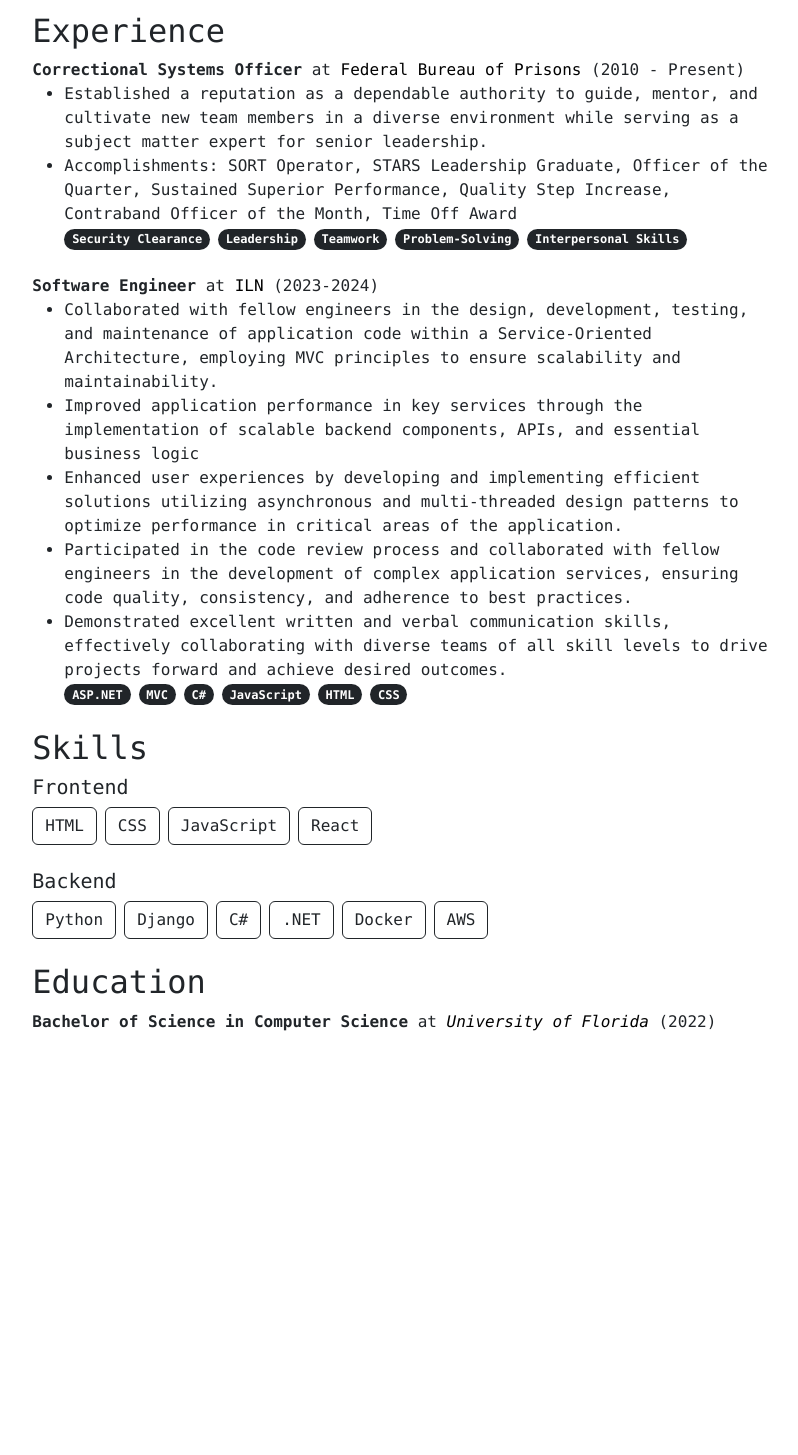
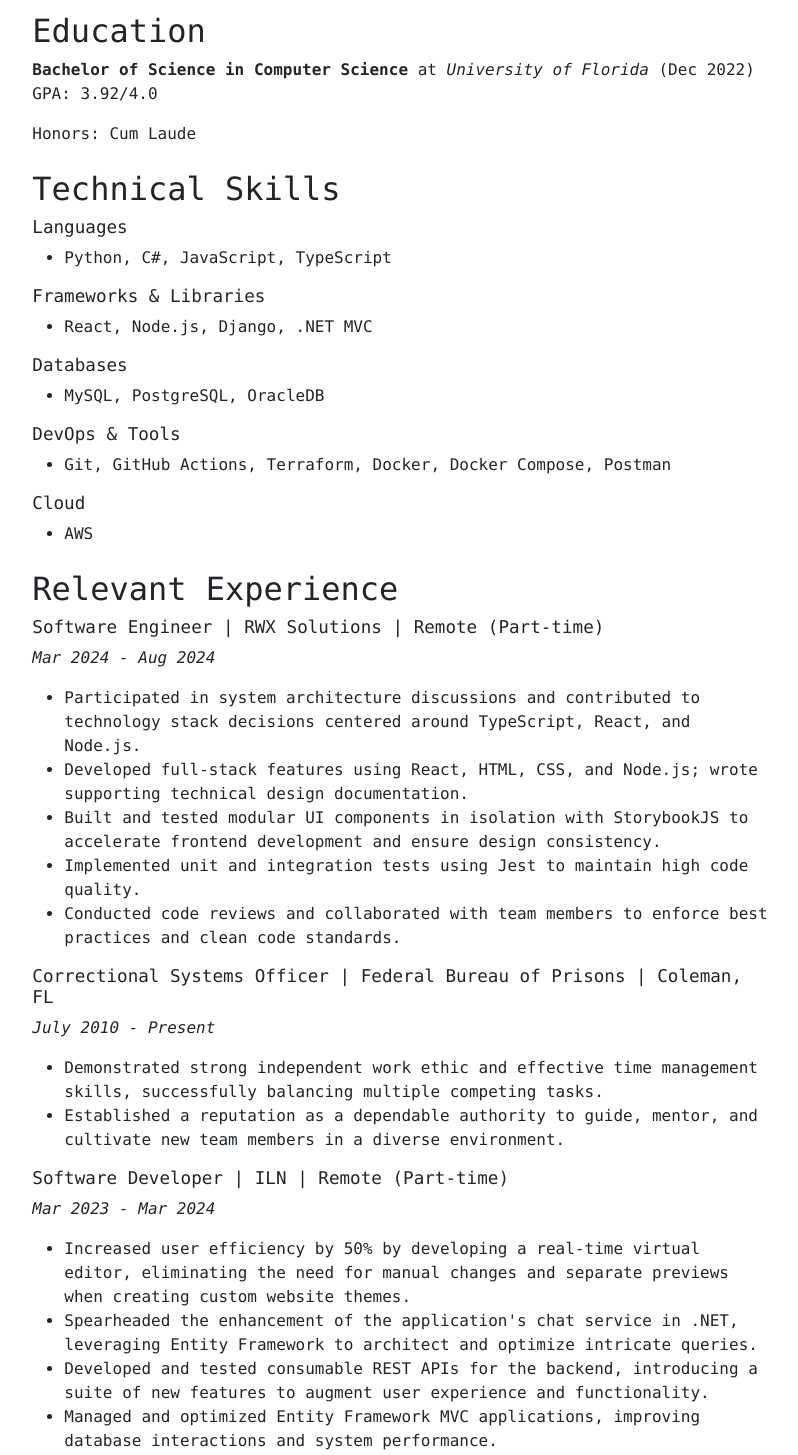
Before and after one commit to bryangators/portfolio, a React (Vite) app in the folder frontend/: page /resume in a window 1280 px wide. Shown: the part 100-1555 px from the top of the page, without its empty margins (237-1035 px from the left). Before the commit the page ends 1190 px from the top, so only its background shows below. Built offline with nearby package versions, Linux system fonts and the light colour scheme; no server answers.

Commit message:
revert data issue with projects page

```diff
--- a/frontend/src/components/Project.jsx
+++ b/frontend/src/components/Project.jsx
@@ -1,6 +1,5 @@
-import React from "react";
 import { Container } from "react-bootstrap";
-import MarkdownRenderer from "./MarkdownRenderer";
+import MarkdownRenderer from "../utils/MarkdownRenderer";
 import "./Project.css"
 
 function Project({title, full_desc, date}) {
--- a/frontend/src/components/ProjectCard.jsx
+++ b/frontend/src/components/ProjectCard.jsx
@@ -1,4 +1,3 @@
-import React from "react";
 import { Badge, Card,} from "react-bootstrap";
 import { ValidateToken } from "../api/apiService";
 import { useNavigate } from "react-router-dom";
--- a/frontend/src/pages/Home.jsx
+++ b/frontend/src/pages/Home.jsx
@@ -1,4 +1,3 @@
-import React from 'react';
 import { Container, Button, Stack } from 'react-bootstrap';
 import { Link } from 'react-router-dom';
 import './Home.css'
--- a/frontend/src/pages/ProjectDisplay.jsx
+++ b/frontend/src/pages/ProjectDisplay.jsx
@@ -1,4 +1,4 @@
-import React, { useState, useEffect } from 'react';
+import { useState, useEffect } from 'react';
 import { useParams } from 'react-router-dom';
 import ToastNotification from '../utils/ToastNotification';
 import Project from '../components/Project';
--- /dev/null
+++ b/frontend/src/pages/Resume.css
@@ -0,0 +1,3 @@
+.resume-page h5 {
+    font-size: 1.1rem;
+}
--- a/frontend/src/pages/Resume.jsx
+++ b/frontend/src/pages/Resume.jsx
@@ -1,69 +1,87 @@
-import React from 'react';
-import { Container, Row, Col, Stack, Button, Badge } from 'react-bootstrap';
-import { Link } from 'react-router-dom';
+import { Container, Row, Col, Stack } from 'react-bootstrap';
+import "./Resume.css"
 
-function Project() {
+function Resume() {
   return (
-        <Container className="home-page text-start p-2">
+    <Container className="resume-page text-start p-2">
       <Row className='mt-5'>
         <Col md={8} className="mx-auto">
-                    <h2>Experience</h2>
-                    <strong>Correctional Systems Officer</strong> at <Link to={"https://www.bop.gov/"} target="_blank" rel="noopener noreferrer">Federal Bureau of Prisons</Link> (2010 - Present)
+          <h2>Education</h2>
+          <strong>Bachelor of Science in Computer Science</strong> at <em> University of Florida</em> (Dec 2022)
+          <p>GPA: 3.92/4.0</p>
+          <p>Honors: Cum Laude</p>
+        </Col>
+      </Row>
+      <Row className='mt-2'>
+        <Col md={8} className="mx-auto">
+            <h2>Technical Skills</h2>
+
+            <h5>Languages</h5>
             <ul>
-                        <li>Established a reputation as a dependable authority to guide, mentor, and cultivate new team members in a diverse environment while serving as a subject matter expert for senior leadership.</li>
-                        <li>Accomplishments: SORT Operator, STARS Leadership Graduate, Officer of the Quarter, Sustained Superior Performance, Quality Step Increase, Contraband Officer of the Month, Time Off Award</li>
-                        <li style={{listStyle: 'none'}}>
-                            {['Security Clearance', 'Leadership', 'Teamwork', 'Problem-Solving', 'Interpersonal Skills'].map((skill, index) => (
-                                <Badge key={index} pill bg="dark" className='me-2 mb-2'>{skill}</Badge>
-                            ))}
+                <li>Python, C#, JavaScript, TypeScript</li>
+            </ul>
+            <h5>Frameworks & Libraries</h5>
+            <ul>
+                <li>React, Node.js, Django, .NET MVC</li>
+            </ul>
+            <h5>Databases</h5>
+            <ul>
+                <li>MySQL, PostgreSQL, OracleDB</li>
+            </ul>
+            <h5>DevOps & Tools</h5>
+            <ul>
+                <li>Git, GitHub Actions, Terraform, Docker, Docker Compose, Postman</li>
+            </ul>
+            <h5>Cloud</h5>
+            <ul>
+                <li>AWS</li>
+            </ul>
+        </Col>
+      </Row>
+      <Row className='mt-2'>
+        <Col md={8} className="mx-auto">
+          <h2>Relevant Experience</h2>
 
-                        </li>
-                    </ul>
-                    <strong>Software Engineer</strong> at <Link to={"https://www.iln.app/"} target="_blank" rel="noopener noreferrer">ILN</Link> (2023-2024)
+          <h5>Software Engineer | RWX Solutions | Remote (Part-time)</h5>
+          <p><em>Mar 2024 - Aug 2024</em></p>
           <ul>
-                        <li>Collaborated with fellow engineers in the design, development, testing, and maintenance of application code within a Service-Oriented Architecture, employing MVC principles to ensure scalability and maintainability.</li>
-                        <li>Improved application performance in key services through the implementation of scalable backend components, APIs, and essential business logic</li>
-                        <li>Enhanced user experiences by developing and implementing efficient solutions utilizing asynchronous and multi-threaded design patterns to optimize performance in critical areas of the application.</li>
-                        <li>Participated in the code review process and collaborated with fellow engineers in the development of complex application services, ensuring code quality, consistency, and adherence to best practices.</li>
-                        <li>Demonstrated excellent written and verbal communication skills, effectively collaborating with diverse teams of all skill levels to drive projects forward and achieve desired outcomes.</li>
-                        <li style={{listStyle: 'none'}}>
-                            {['ASP.NET', 'MVC', 'C#', 'JavaScript', 'HTML', 'CSS'].map((skill, index) => (
-                                <Badge key={index} pill bg="dark" className='me-2 mb-2'>{skill}</Badge>
-                            ))}
-
-                        </li>
+            <li>Participated in system architecture discussions and contributed to technology stack decisions centered around TypeScript, React, and Node.js.</li>
+            <li>Developed full-stack features using React, HTML, CSS, and Node.js; wrote supporting technical design documentation.</li>
+            <li>Built and tested modular UI components in isolation with StorybookJS to accelerate frontend development and ensure design consistency.</li>
+            <li>Implemented unit and integration tests using Jest to maintain high code quality.</li>
+            <li>Conducted code reviews and collaborated with team members to enforce best practices and clean code standards.</li>
           </ul>
 
+          <h5>Correctional Systems Officer | Federal Bureau of Prisons | Coleman, FL</h5>
+          <p><em>July 2010 - Present</em></p>
+          <ul>
+            <li>Demonstrated strong independent work ethic and effective time management skills, successfully balancing multiple competing tasks.</li>
+            <li>Established a reputation as a dependable authority to guide, mentor, and cultivate new team members in a diverse environment.</li>
+          </ul>
+
+          <h5>Software Developer | ILN | Remote (Part-time)</h5>
+          <p><em>Mar 2023 - Mar 2024</em></p>
+          <ul>
+            <li>Increased user efficiency by 50% by developing a real-time virtual editor, eliminating the need for manual changes and separate previews when creating custom website themes.</li>
+            <li>Spearheaded the enhancement of the application's chat service in .NET, leveraging Entity Framework to architect and optimize intricate queries.</li>
+            <li>Developed and tested consumable REST APIs for the backend, introducing a suite of new features to augment user experience and functionality.</li>
+            <li>Managed and optimized Entity Framework MVC applications, improving database interactions and system performance.</li>
+            <li>Designed and maintained SQL databases, implementing performance optimizations and indexing strategies to enhance query execution speed.</li>
+            <li>Leveraged full-stack development expertise in C#, .NET MVC, JavaScript, HTML, CSS, and SQL, while following DevOps best practices for scalable and maintainable applications.</li>
+          </ul>
         </Col>
       </Row>
-            <Row className='mb-3'>
+      <Row className='mt-2'>
         <Col md={8} className="mx-auto">
-                    <h2>Skills</h2>
-                    <Stack >
-                        <h5>Frontend</h5>
-                        <div className='mb-3'>
-                            {['HTML', 'CSS', 'JavaScript', 'React'].map((skill, index) => (
-                                <Button key={index} variant='outline-dark' className='pe-none mb-2 me-2'>{skill}</Button>
-                            ))}
-                        </div>
-                        <h5>Backend</h5>
-                        <div>
-                        {['Python', 'Django', 'C#', '.NET', 'Docker', 'AWS'].map((skill, index) => (
-                            <Button key={index} variant='outline-dark' className='pe-none mb-2 me-2'>{skill}</Button>
-                        ))}
-                        </div>
-                    </Stack>
-                </Col>
-            </Row>
-            <Row className='mb-5'>
-                <Col md={8} className="mx-auto">
-                <h2>Education</h2>
-                <strong>Bachelor of Science in Computer Science</strong> at
-                <Link to={"https://ufonline.ufl.edu/degrees/undergraduate/computer-science/"} target="_blank" rel="noopener noreferrer"><em> University of Florida</em></Link> (2022)
+          <h2>Certifications</h2>
+          <ul>
+            <li>AWS Certified Solutions Architect – Associate (Sep 2024)</li>
+            <li>CompTIA - A+ (Apr 2016)</li>
+          </ul>
         </Col>
       </Row>
     </Container>
   );
 }
 
-  export default Project;
+export default Resume;
--- a/frontend/src/components/MarkdownRenderer.jsx
+++ b/frontend/src/utils/MarkdownRenderer.jsx
@@ -1,4 +1,3 @@
-import React from 'react';
 import { Prism as SyntaxHighlighter } from 'react-syntax-highlighter';
 import { dracula } from 'react-syntax-highlighter/dist/cjs/styles/prism';
 import Markdown from 'react-markdown';
```
Lines whose indentation alone changed are shown as unchanged.
